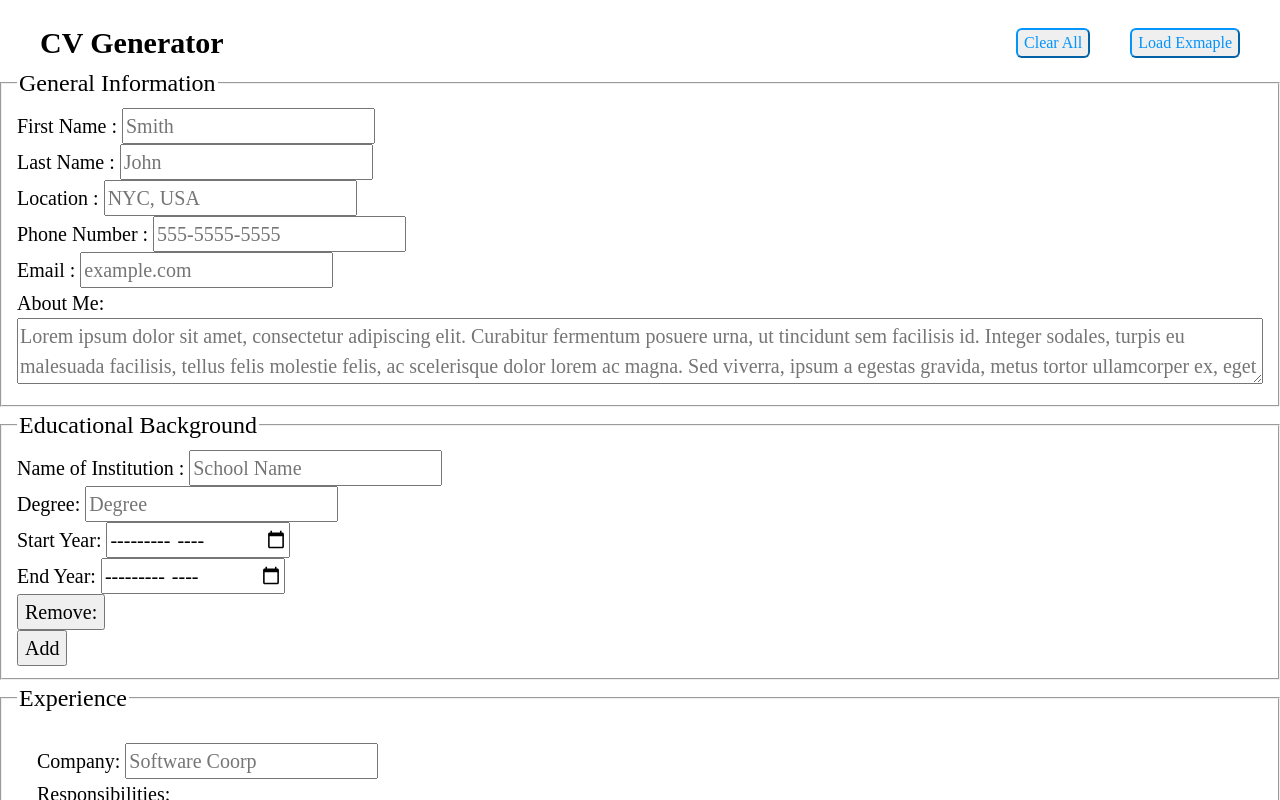
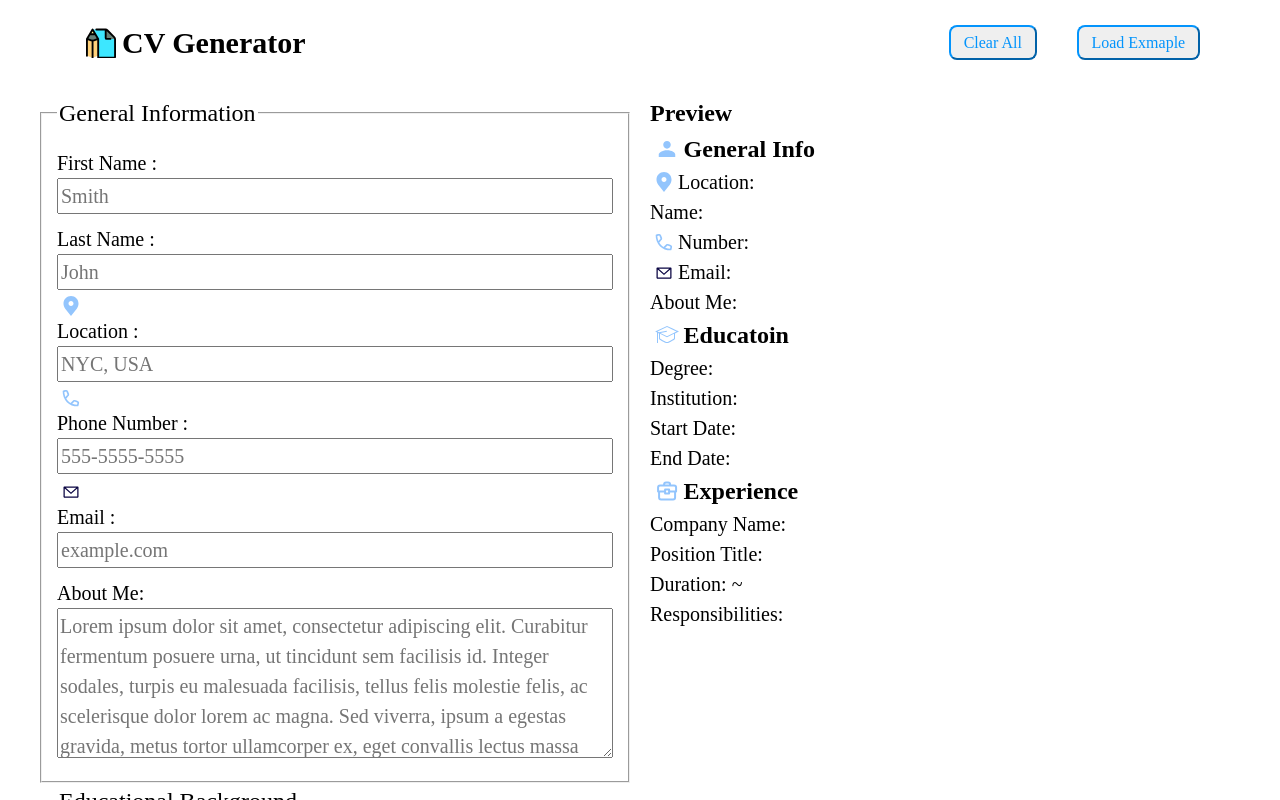
Before and after one commit to SkyMarsh14/CV-Application, a React (Vite) app: page / in a window 1280 px wide. Shown: the top 800 px of the page. Built offline with nearby package versions, Linux system fonts and the light colour scheme.

Commit message:
Improved input field visibility, adjust font-size and logo designs for the preview pane

```diff
--- a/src/styles/header.css
+++ b/src/styles/header.css
@@ -3,6 +3,7 @@ header{
     justify-content: space-between;
     margin:auto 2em;
     padding-top:1em;
+    padding-bottom:0.5em;
 }
 .inputControl{
     display:flex;
@@ -10,8 +11,9 @@ header{
     gap:2em;
 }
 .inputControl button{
-    border-radius: 6px;
+    border-radius: 0.5em;
     border-color: var(--color--theme);
     color:var(--color--theme);
     font-size:0.8em;
+    padding:0.2em 0.8em;
 }
--- a/src/styles/icons.css
+++ b/src/styles/icons.css
@@ -1,3 +1,17 @@
+h1::before{
+    content:"";
+    background-size:contain;
+    background-repeat:no-repeat;
+    background-image:url('../assets/paper-pencil-svgrepo-com.svg');
+    display:inline-block;
+    width:1em;
+    height:1em;
+    vertical-align: middle;
+    margin-top:-0.2em;
+    margin-right:0.2em;
+    margin-left:0.2em;
+}
+
 h4::before{
     content:"";
     background-size:contain;
@@ -37,3 +51,53 @@ h6::before{
     margin-right:0.2em;
     margin-left:0.2em;
 }
+.location::before{
+    content:"";
+    background-repeat: no-repeat;
+    background-size:contain;
+    background-image:url('../assets/map-pin-svgrepo-com.svg');
+    display:inline-block;
+    width:1em;
+    height:1em;
+    vertical-align: middle;
+    margin-top:-0.2em;
+    margin-right:0.2em;
+    margin-left:0.2em;
+}
+.email::before{
+    content:"";
+    background-repeat: no-repeat;
+    background-size:contain;
+    background-image:url('../assets/email-1-svgrepo-com.svg');
+    display:inline-block;
+    width:1em;
+    height:1em;
+    vertical-align: middle;
+    margin-top:-0.1em;
+    margin-right:0.2em;
+    margin-left:0.2em;
+}
+.number::before{
+    content:"";
+    background-repeat: no-repeat;
+    background-size:contain;
+    background-image:url('../assets/phone-alt-svgrepo-com.svg');
+    display:inline-block;
+    width:1em;
+    height:1em;
+    vertical-align: middle;
+    margin-top:-0.2em;
+    margin-right:0.2em;
+    margin-left:0.2em;
+}
+
+.remove-field-btn{
+    width:10ch;
+    height:1.5em;
+    background-image:url('../assets/trash-blank-alt-svgrepo-com.svg');
+    background-repeat:no-repeat;
+    background-size:contain;
+    background-position: center;
+    margin:0.5em 0;
+    background-color:rgb(152, 152, 222);
+}
--- a/src/styles/index.css
+++ b/src/styles/index.css
@@ -24,9 +24,26 @@ body{
 }
 legend{
     font-size:1.2em;
+    font-size:600;
+}
+header{
+    grid-area:header;
+}
+form{
+    grid-area:form;
+}
+section.preview{
+    grid-area:preview;
 }
 #root{
     display:grid;
+    grid-template-areas:
+    "header header"
+    "form preview"
+    ;
+    gap:1em;
+    grid-template-columns: 1fr 1fr;
+    margin:0 2em ;
 }
 textarea{
     width:100%;
@@ -42,8 +59,25 @@ h6{
 h1{
     font-size:var(--fs-1200);
 }
-.school-input,
-.experience-input{
-    margin:0.5em;
-    padding:0.5em;
+textarea {
+    field-sizing: content;
+    min-width: 150px;
+    max-width: 100%;
+    min-height: 1lh;
+    max-height: 5lh;
+  }
+
+  .add-experience-btn, .add-education-btn{
+    display:inline-block;
+    width:100%;
+  }
+  fieldset>div{
+    display:flex;
+    flex-direction: column;
+    margin: 0.5em 0;
+  }
+.school-input>div,.experience-input>div{
+    display:flex;
+    flex-direction: column;
+    margin:0.5em 0;
 }
--- /dev/null
+++ b/src/styles/preview.css
@@ -0,0 +1,50 @@
+#page{
+    box-shadow: 0 4px 8px 0 rgba(0, 0, 0, 0.2), 0 6px 20px 0 rgba(0, 0, 0, 0.19);
+    padding:0.7em 0.5em;
+
+}
+.education>div{
+    padding:0.5em;
+    margin:0.3em;
+    display:grid;
+    gap:0.5em;
+}
+.degreePreview{
+    font-weight: 800;
+    color:rgb(101, 101, 192);
+    font-size:1.2em;
+}
+
+.experienceOutput>div:first-child{
+    font-weight:800;
+    font-size:1.2em;
+    color:rgb(101, 101, 192);
+}
+.experienceOutput{
+    margin:0.3em;
+    padding:0.5em;
+    display:grid;
+    gap:0.5em;
+}
+.name{
+    font-size:2em;
+    font-weight:800;
+    text-align: center;
+}
+.generalInfo{
+    display:grid;
+    gap:1.5em;
+    margin:1em;
+}
+.contacts-preview{
+    display:grid;
+    gap:0.5em;
+}
+.contacts-preview{
+    display:flex;
+    justify-content: center;
+}
+.experienceOutput>div:nth-child(2){
+    font-size:1.1em;
+    font-weight: 600;
+}
```
